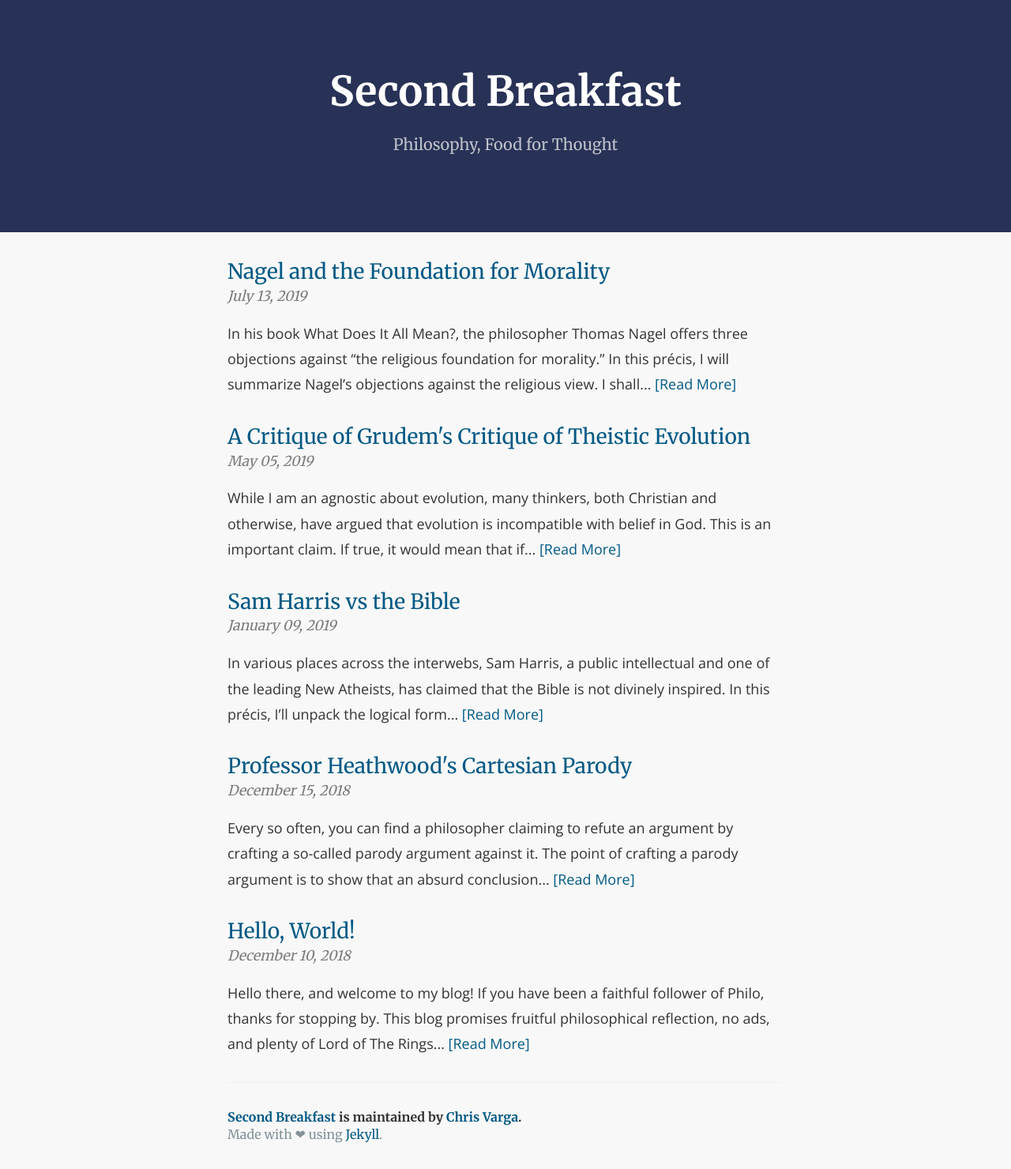
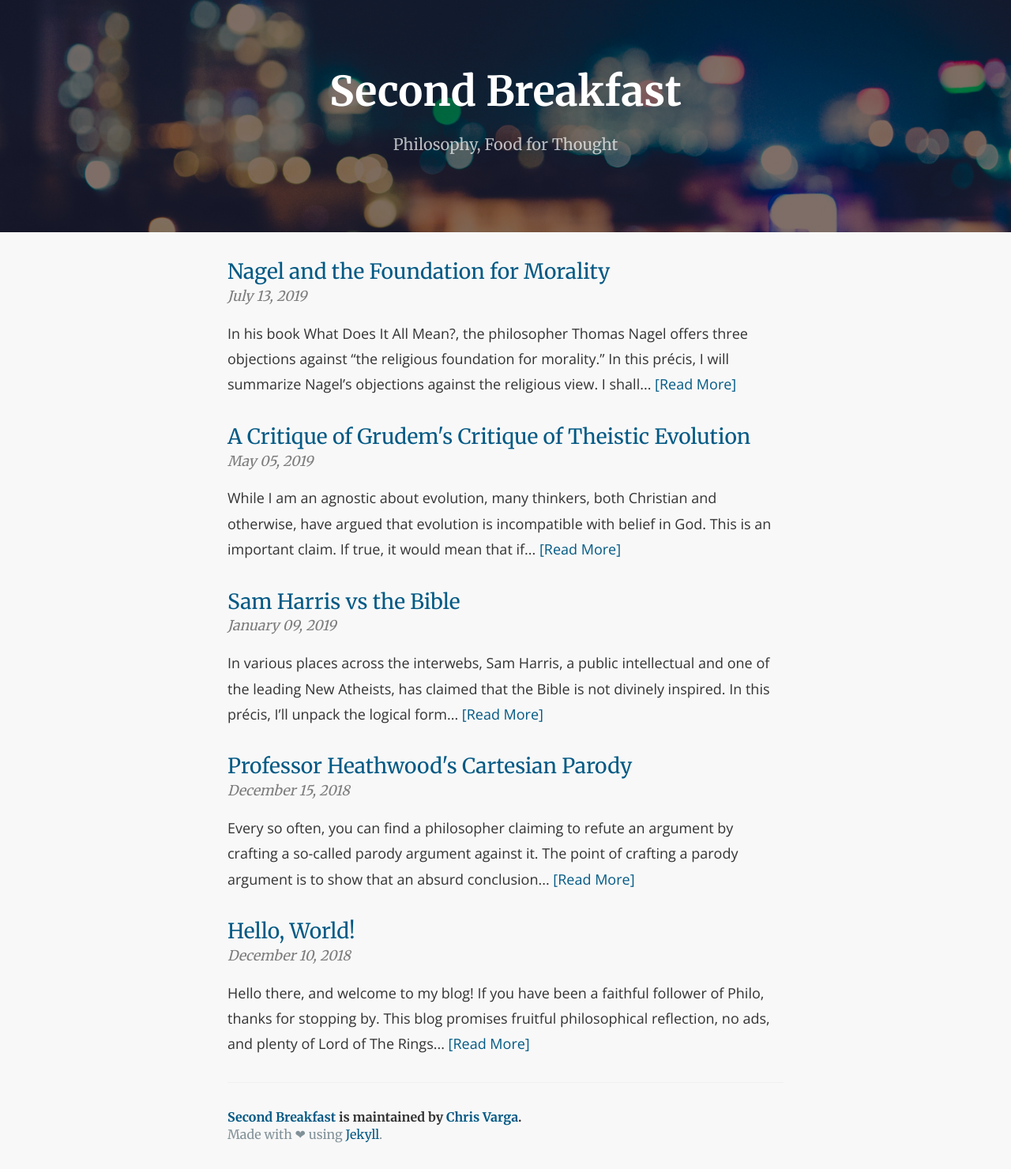
Before and after one commit to second-breakfast/second-breakfast.github.io, a Jekyll site: the page built from index.html, in a window 1280 px wide. Shown: the whole page at 79% size. Built offline with Jekyll 4.4.1, drawn with Linux system fonts in a browser that asks for light colours; the list of posts is cut into pages by our own code.

Commit message:
Update hobbit.css

```diff
--- a/css/hobbit.css
+++ b/css/hobbit.css
@@ -174,7 +174,7 @@ a:hover { text-decoration: underline; }
 @media screen and (max-width: 42em) { .btn { display: block; width: 100%; padding: 0.75rem; font-size: 0.9rem; }
   .btn + .btn { margin-top: 1rem; margin-left: 0; } }
 
-.page-header { color: #fff; text-align: center; background-color: #283256; background: linear-gradient(rgba(0, 0, 0, 0.5), rgba(0, 0, 0, 0.5)),, url(../assets/blur.jpg) no-repeat center; background-size: cover;}
+.page-header { color: #fff; text-align: center; background-color: #283256; background: linear-gradient(rgba(0, 0, 0, 0.5), rgba(0, 0, 0, 0.5)), url(../assets/blur.jpg) no-repeat center; background-size: cover;}
 .page-header a { color: #fff; }
 @media screen and (min-width: 64em) { .page-header { padding: 5rem 6rem; } }
 @media screen and (min-width: 42em) and (max-width: 64em) { .page-header { padding: 3rem 4rem; } }
```
